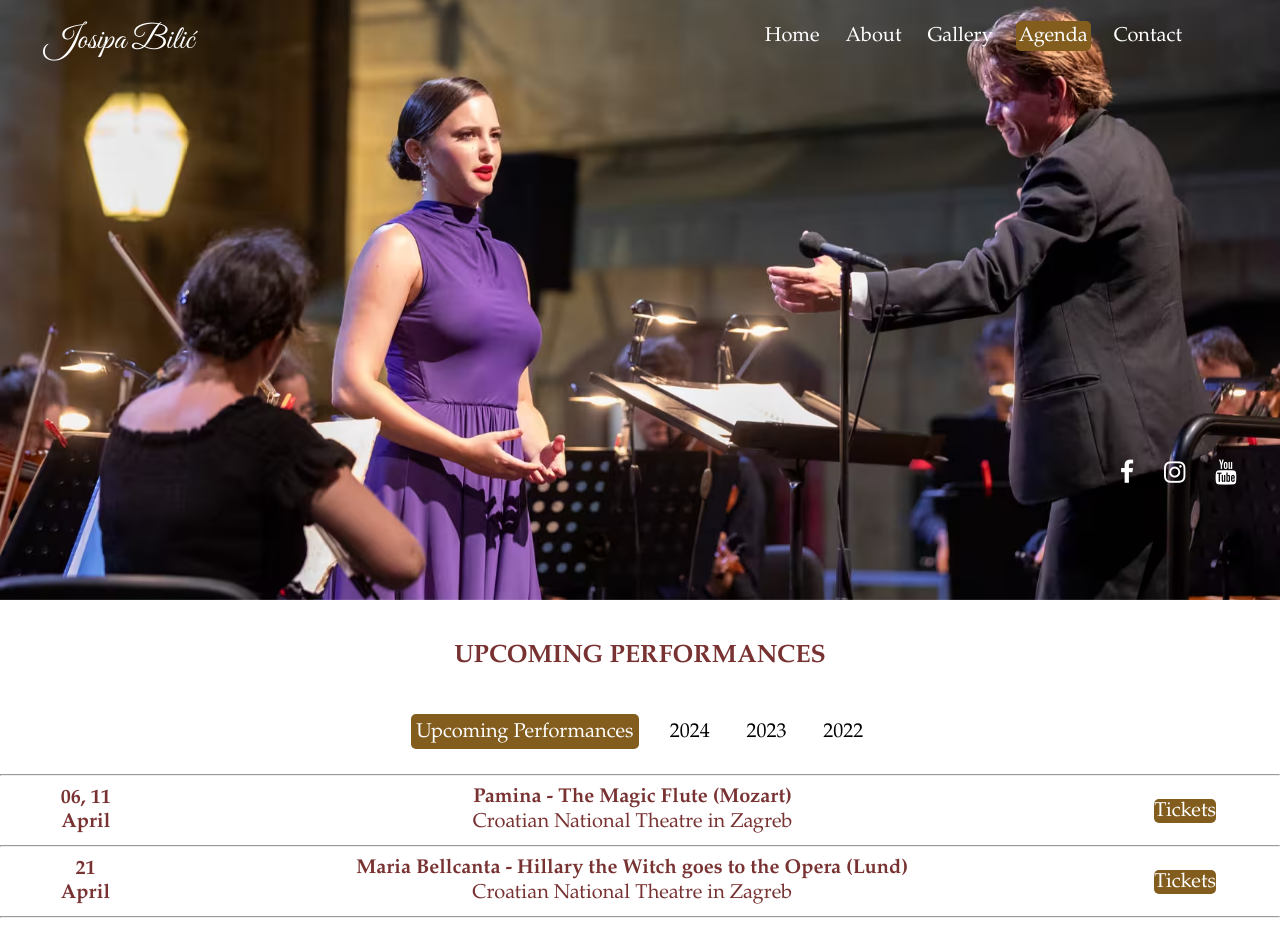
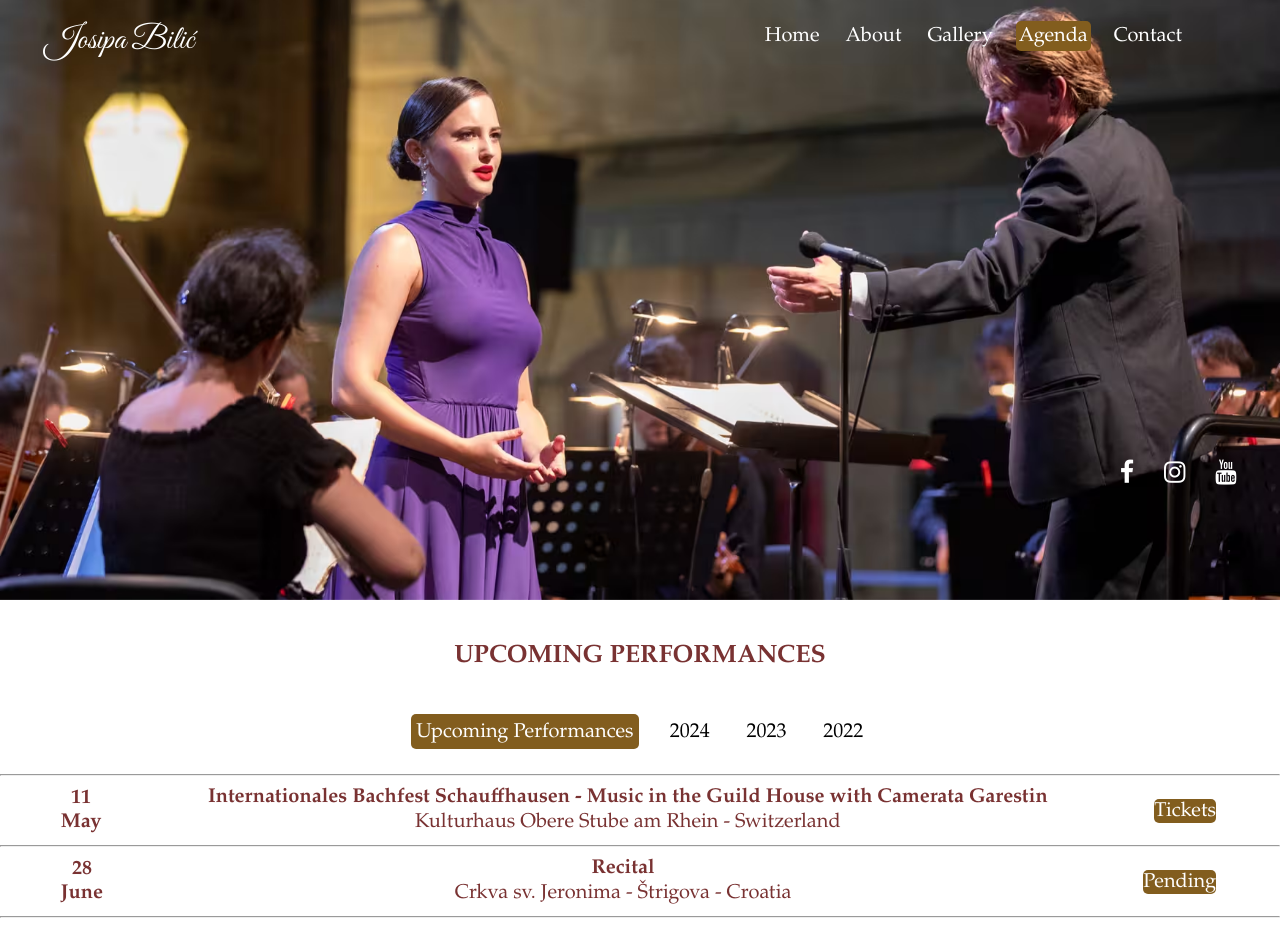
Before and after one commit to LukaBilic2/Josipa-Portfolio, a React (Vite) app: page /agenda in a window 1280 px wide. Shown: the top 927 px of the page. Built offline with nearby package versions, Linux system fonts and the light colour scheme; a web font is replaced by a local one.

Commit message:
- update schedule - add 2 yotube videos

```diff
--- a/src/components/Agenda/schedules/PastTwentyFour.jsx
+++ b/src/components/Agenda/schedules/PastTwentyFour.jsx
@@ -127,6 +127,55 @@ const PastTwentyFour = () => {
         </button>
       </li>
       <hr />
+      <li className={styles['list-element']}>
+        <div className={styles['date-and-place']}>
+          <p>
+            06, 11
+            <br />
+            April
+          </p>
+        </div>
+        <p>
+          Pamina - The Magic Flute (Mozart) <br />
+          <span>Croatian National Theatre in Zagreb</span>
+        </p>
+        <button className={styles['schedule-button']}>
+          <a
+            href="https://www.hnk.hr/hr/opera/predstave/%C4%8Darobna-frula/#06.04.18.00"
+            target="_blank"
+            rel="noopener noreferrer"
+          >
+            Tickets
+          </a>
+        </button>
+      </li>
+
+      <hr />
+
+      <li className={styles['list-element']}>
+        <div className={styles['date-and-place']}>
+          <p>
+            21
+            <br />
+            April
+          </p>
+        </div>
+        <p>
+          Maria Bellcanta - Hillary the Witch goes to the Opera (Lund) <br />
+          <span>Croatian National Theatre in Zagreb</span>
+        </p>
+        <button className={styles['schedule-button']}>
+          <a
+            href="https://www.hnk.hr/hr/opera/predstave/vje%C5%A1tica-hillary-ide-u-operu/#21.04.11.00"
+            target="_blank"
+            rel="noopener noreferrer"
+          >
+            Tickets
+          </a>
+        </button>
+      </li>
+
+      <hr />
     </ul>
   );
 };
--- a/src/components/Agenda/schedules/Upcoming.jsx
+++ b/src/components/Agenda/schedules/Upcoming.jsx
@@ -3,56 +3,6 @@ import styles from './Upcoming.module.css';
 const Upcoming = () => {
   return (
     <ul>
-      <hr />
-
-      <li className={styles['list-element']}>
-        <div className={styles['date-and-place']}>
-          <p>
-            06, 11
-            <br />
-            April
-          </p>
-        </div>
-        <p>
-          Pamina - The Magic Flute (Mozart) <br />
-          <span>Croatian National Theatre in Zagreb</span>
-        </p>
-        <button className={styles['schedule-button']}>
-          <a
-            href="https://www.hnk.hr/hr/opera/predstave/%C4%8Darobna-frula/#06.04.18.00"
-            target="_blank"
-            rel="noopener noreferrer"
-          >
-            Tickets
-          </a>
-        </button>
-      </li>
-
-      <hr />
-
-      <li className={styles['list-element']}>
-        <div className={styles['date-and-place']}>
-          <p>
-            21
-            <br />
-            April
-          </p>
-        </div>
-        <p>
-          Maria Bellcanta - Hillary the Witch goes to the Opera (Lund) <br />
-          <span>Croatian National Theatre in Zagreb</span>
-        </p>
-        <button className={styles['schedule-button']}>
-          <a
-            href="https://www.hnk.hr/hr/opera/predstave/vje%C5%A1tica-hillary-ide-u-operu/#21.04.11.00"
-            target="_blank"
-            rel="noopener noreferrer"
-          >
-            Tickets
-          </a>
-        </button>
-      </li>
-
       <hr />
 
       <li className={styles['list-element']}>
--- a/src/components/Home/Home.jsx
+++ b/src/components/Home/Home.jsx
@@ -51,6 +51,8 @@ const Home = () => {
   }, []);
 
   const videoSets = [
+    ['https://www.youtube.com/embed/jXU2gdKx0ss'],
+    ['https://www.youtube.com/embed/9agQvXsp0Ug'],
     ['https://www.youtube.com/embed/XAtG4f0cfSc'],
     ['https://www.youtube.com/embed/KckM9MPGcMc'],
     ['https://www.youtube.com/embed/d05YPDjJUvs'],
@@ -221,18 +223,20 @@ const Home = () => {
             <li className={styles['list-element']}>
               <div className={styles['date-and-place']}>
                 <p>
-                  06, 11
+                  11
                   <br />
-                  April
+                  May
                 </p>
               </div>
               <p>
-                Pamina - The Magic Flute (Mozart) <br />
-                <span>Croatian National Theatre in Zagreb</span>
+                Internationales Bachfest Schauffhausen - Music in the Guild
+                House with Camerata Garestin
+                <br />
+                <span>Kulturhaus Obere Stube am Rhein - Switzerland</span>
               </p>
               <button className={styles['schedule-button']}>
                 <a
-                  href="https://www.hnk.hr/hr/opera/predstave/%C4%8Darobna-frula/#06.04.18.00"
+                  href="https://www.bachfest.ch/programm"
                   target="_blank"
                   rel="noopener noreferrer"
                 >
@@ -246,25 +250,16 @@ const Home = () => {
             <li className={styles['list-element']}>
               <div className={styles['date-and-place']}>
                 <p>
-                  21
+                  28
                   <br />
-                  April
+                  June
                 </p>
               </div>
               <p>
-                Maria Bellcanta - Hillary the Witch goes to the Opera (Lund){' '}
-                <br />
-                <span>Croatian National Theatre in Zagreb</span>
+                Recital <br />
+                <span>Crkva sv. Jeronima - Štrigova - Croatia</span>
               </p>
-              <button className={styles['schedule-button']}>
-                <a
-                  href="https://www.hnk.hr/hr/opera/predstave/vje%C5%A1tica-hillary-ide-u-operu/#21.04.11.00"
-                  target="_blank"
-                  rel="noopener noreferrer"
-                >
-                  Tickets
-                </a>
-              </button>
+              <button className={styles['schedule-button']}>Pending</button>
             </li>
 
             <hr />
--- a/src/components/Home/Home.module.css
+++ b/src/components/Home/Home.module.css
@@ -267,7 +267,7 @@ iframe {
 }
 
 .button-container>button {
-    min-width: 33.3%;
+    min-width: 25%;
     height: 20px;
     border: none;
     border-radius: 10px;
--- a/src/index.css
+++ b/src/index.css
@@ -8,7 +8,7 @@
   --curry-color: #825d1e;
   --nickel-color: #757272;
   /* Body font */
-  --ff-primary: "Book Antiqua", sans-serif;
+  --ff-primary: 'Book Antiqua', sans-serif;
   --title-size: 40px;
 }
 
@@ -23,6 +23,13 @@
 html,
 body {
   height: 100%;
+  -ms-overflow-style: none; /* Internet Explorer 10+ */
+  scrollbar-width: none; /* Firefox */
+}
+
+html::-webkit-scrollbar,
+body::-webkit-scrollbar {
+  display: none; /* Safari and Chrome */
 }
 
 a {
```
